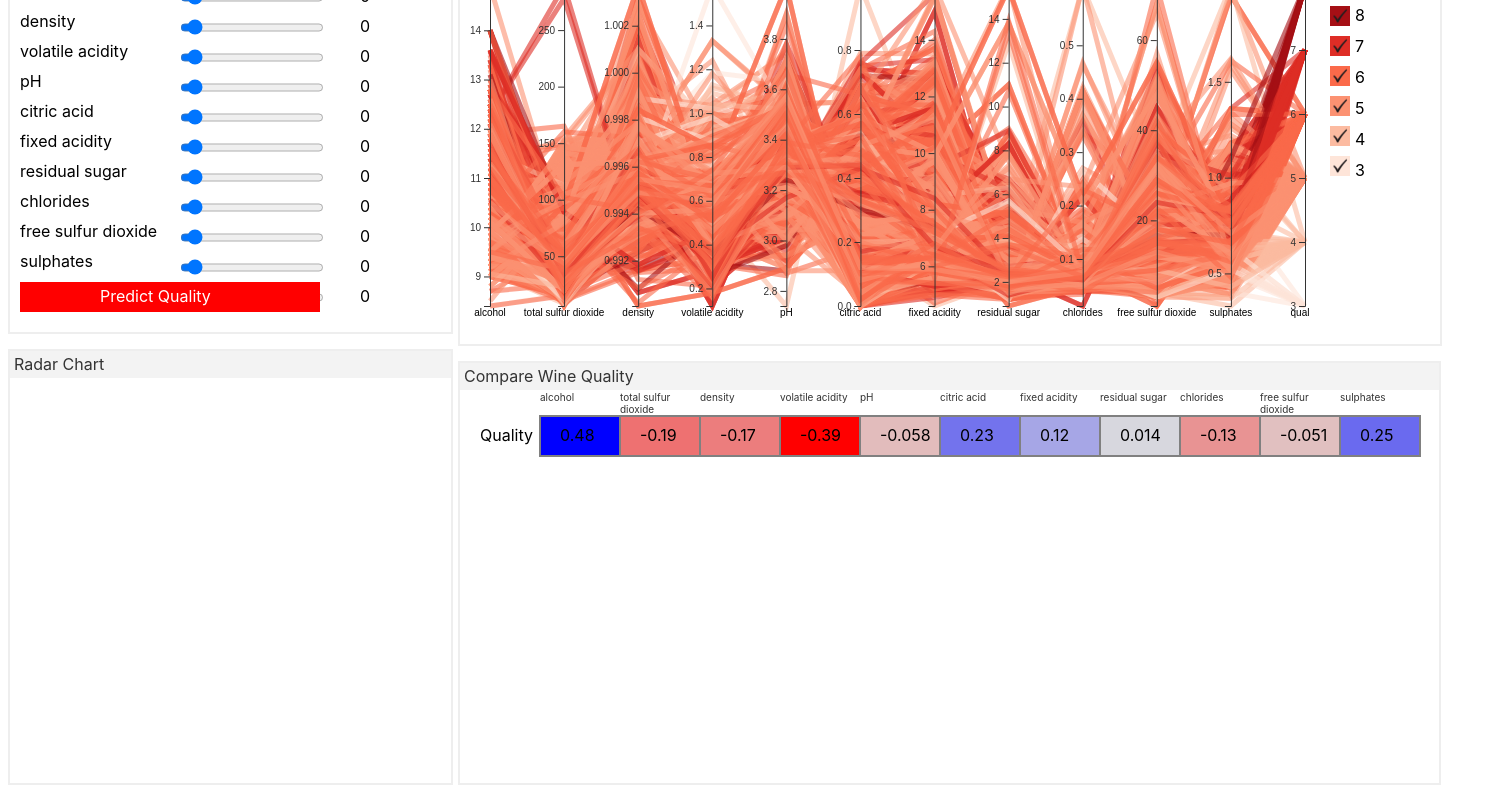
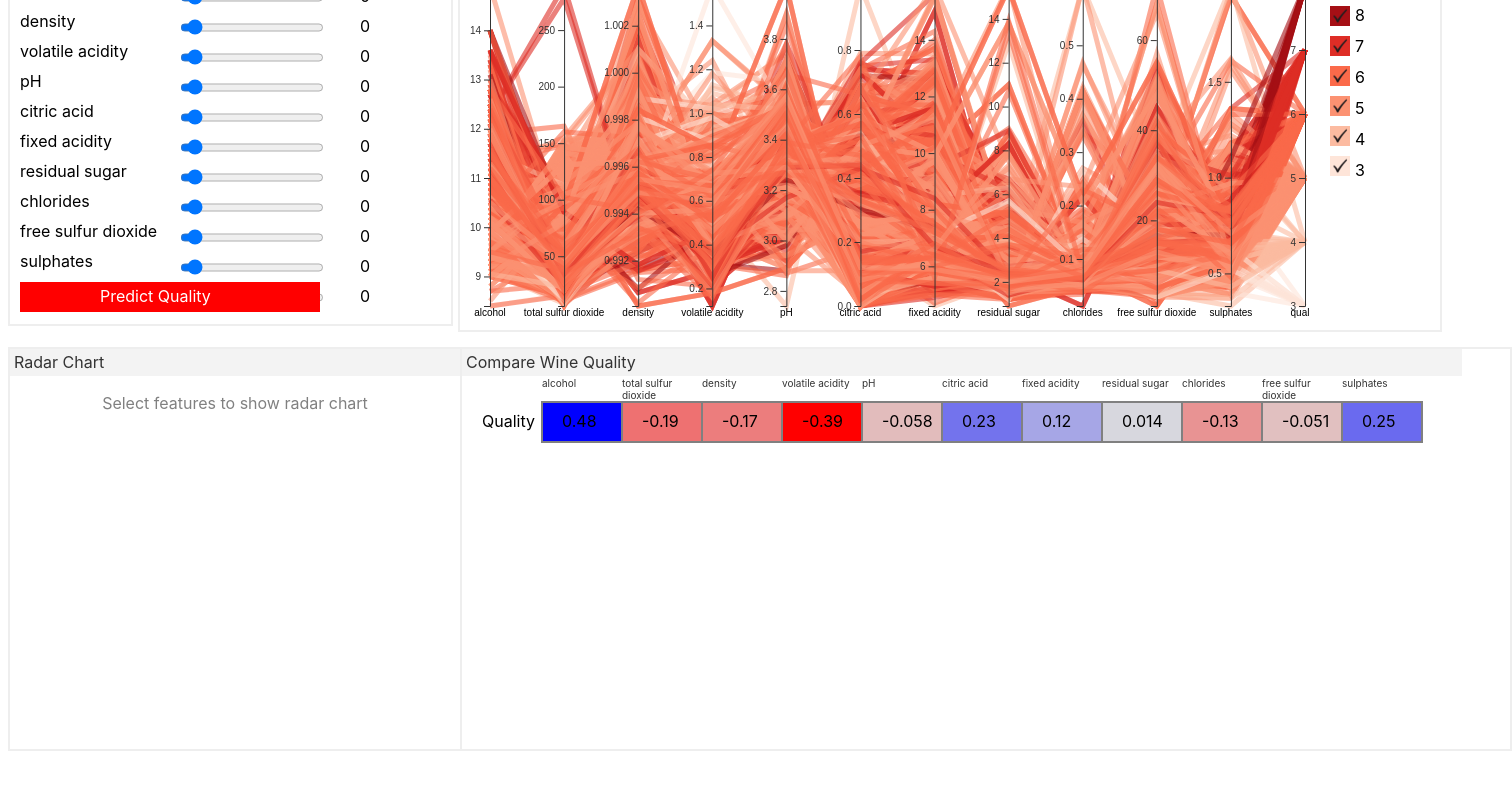
Before and after one commit to yashianand/multivariate-data-analyzer, a Svelte app: page / in a window 1280 px wide. Shown: the part 125-925 px from the top of the page, 1512 px wide, since content can reach past the window. After the commit the page ends 876 px from the top, so only its background shows below. Built offline with nearby package versions, Linux system fonts and the light colour scheme.

Commit message:
complete correlation and radar

```diff
--- a/src/App.svelte
+++ b/src/App.svelte
@@ -21,12 +21,7 @@
 	const numClasses = 6;
 	let key, value;
 	let radar_arr = [];
-	let new_radar_arr = [];
-	console.log(radar_arr)
-
-
-
-
+	let showRadar;
 
 	function setupParallelCoordinates(){
 		// set the features and margins of the graph
@@ -57,7 +52,7 @@
 				// 	}
 				// }
 				return !filteredClasses.includes(sample.quality)
-			});
+			})
 		} else {
 			data = comparison_values
 		}
@@ -117,7 +112,6 @@
 				}
 			));
 		}
-
 		// Draw the lines
 		svg
 			.selectAll("myPath")
@@ -153,7 +147,7 @@
 	function setupComparisonView() {
 		for (let k = 3; k < numClasses+3; ++k){
 			let average_value = {};
-			average_value['quality'] = k
+			average_value['quality'] = k.toString()
 			instances.forEach(instance => {
 				if(instance['Id'] == k) {
 					for (let key in instance) {
@@ -169,7 +163,6 @@
 				if(instance['quality'] == k) {
 					for (let key in instance) {
 						if (key !== 'Id' && key !== 'quality'){
-							// console.log("here: ", instance['Id'], key, instance[key], )
 							average_value[key] += Number(instance[key])
 						}
 					}
@@ -252,19 +245,19 @@
 
 		corrColorScheme = scaleLinear().domain([ Math.min(...corr_array), 0, Math.max(...corr_array) ]).range(["red", "#ddd", "blue"]);
 	});
-// -----------------------------------------------------------------------------------------------------------------------------------------------------------------------------------------------------------------
 
 	function radarClick(corr_val, feature_name, x) {
-
 		if (radar_arr.includes(corr_val)) {
 			radar_arr.pop(corr_val)
 			x.setAttribute('stroke-width', '2')
 			x.setAttribute('stroke', 'gray')
 		}
 		else {
+			if (radar_arr.length < 6) {
 				radar_arr.push(corr_val)
 				x.setAttribute('stroke-width', '5')
 				x.setAttribute('stroke', 'green')
+			}
 		}
 		radar_arr = radar_arr
 
@@ -272,50 +265,63 @@
 			radar_labels.pop(feature_name)
 		}
 		else {
+			if (radar_labels.length < 6) {
 				radar_labels.push(feature_name)
+			}
 		}
 		radar_labels = radar_labels
 
-// -----------------------------------------------------------------------------------------------------------------------------------------------------------------------------------------------------------------
 		function setupRadarChart(){
+			let radar_colors = ["#FEE5D9", "#FCBBA1", "#FC9272", "#FB6A4A",  "#DE2D26", "#A50F15"]
 			var marksCanvas = document.getElementById("marksChart");
-			if (radar_arr.length > 6) {
-				new_radar_arr = radar_arr.slice(0, 6)
+			// normalization
+			let norm = {}
+			for (let i = 0; i < comparison_values.length; ++i) {
+				for (const [feature, feature_value] of Object.entries(comparison_values[i])) {
+					if (feature !== 'quality') {
+						norm[feature] = 0
 					}
+				}
+			}
+			for (let i = 0; i < comparison_values.length; ++i) {
+				for (const [feature, feature_value] of Object.entries(comparison_values[i])) {
+					if (feature !== 'quality') {
+						if (feature_value > norm[feature]){
+							norm[feature] = feature_value
+						}
+					}
+				}
+			}
+			console.log("norm: ", norm)
 
 			for (let i=0; i < 6; ++i) {
-				let idx = corr_array.indexOf(radar_arr[i])
-				console.log("idx: " ,idx)
+				showRadar = i
+			}
+			let final_dataset_array = []
+			for (let i=0; i < comparison_values.length; ++i) {
+				let quality_dict = {
+					'label': 'Quality'+[i+3],
+					'backgroundColor': "rgba(165,15,21,0)",
+					'borderColor': radar_colors[i],
+					'data': []
+				}
+				for (const [feature, feature_value] of Object.entries(comparison_values[i])) {
+					for (let j = 0; j < radar_labels.length; ++j) {
+						if (radar_labels[j] == feature) {
+							let norm_feature_value = feature_value / norm[feature]
+							quality_dict['data'].push(norm_feature_value)
+						}
+					}
+				}
+				final_dataset_array.push(quality_dict)
 			}
 
 			var marksData = {
 				labels: radar_labels.slice(0, 6),
-				datasets: [{
-					label: "Quality 8",
-					backgroundColor: "rgba(165,15,21,0.5)",
-					// data: [1, 0.5917909543, 0.9977424972, 0.4786131524, 0.9615133085, 1]
-				}, {
-					label: "Quality 7",
-					backgroundColor: "rgba(222,45,38,0.5)",
-					// data: [0.9480313834, 0.6196717882, 0.9986368143, 0.4566643279, 0.9684384252, 0.9592565098]
-				}, {
-					label: "Quality 6",
-					backgroundColor: "rgba(251,106,74,0.5)",
-					// data: [0.8788761964,0.7231826107,0.9991489043,0.5624469486,0.9764779577,0.700119336]
-				}, {
-					label: "Quality 5",
-					backgroundColor: "rgba(252,146,114,0.5)",
-					// data: [0.8185333654, 1, 0.9996387108, 0.6523924432, 0.9726158343, 0.6230601722]
-				}, {
-					label: "Quality 4",
-					backgroundColor: "rgba(252,187,161,0.5)",
-					// data: [0.848744594, 0.6413510818, 0.9990761098, 0.7845814179, 0.9951469788, 0.4452722985]
-				}, {
-					label: "Quality 3",
-					backgroundColor: "rgba(254,229,217,0.8)",
-					// data: [0.8231051906, 0.4405991789, 1, 1, 1, 0.4372159091]
-				}]
+				datasets:  final_dataset_array
 			};
+			console.log("dataset: ", marksData)
+
 
 			var radarChart = new Chart(marksCanvas, {
 				type: 'radar',
@@ -333,11 +339,11 @@
 	<h1>Multivariate Data Analyzer</h1>
 
 	<div id="container">
-		<div id="sidebar" style="width: 450px;">
+		<div id="sidebar" style="width: 450px; height: 400px;">
 			<div id="input-view" class="view-panel">
 				<div class="view-title">Input View</div>
 				<div id="input-view-content">
-					<svg height="380" width="441">
+					<svg height="400" width="441">
 						{#each features as label,i}
 							<text x="10" y="{i*30+15}" width="80%" height="10">{label}</text>
 							<foreignObject x="170" y="{i*30}" width="170" height="30">
@@ -351,10 +357,7 @@
 
 				</div>
 			</div>
-			<div id="radar-view" class="view-panel">
-				<div class="view-title">Radar Chart</div>
-				<canvas id="marksChart" width="600" height="400"></canvas>
-			</div>
+
 		</div>
 		<div id="main-section" >
 			<div id="parcoord-view" class="view-panel" style="width: 980px;">
@@ -387,12 +390,24 @@
 					</svg>
 				</div>
 			</div>
-<!-- ----------------------------------------------------------------------------------------------------------------------------------------------------------------------------------------------------------------- -->
+		</div>
+	</div>
+	<div id="container" class="view-bottom-panel" style="width: 1500px;">
+		<div id="title">
 
-			<div id="comparison-view" class="view-panel" >
+		</div>
+		<div id="sidebar" class="view-divider" style="width: 450px; height: 400px;">
+			<div class="view-title">Radar Chart</div>
+			<div id="radar-view">
+				{#if showRadar == undefined}
+					<p id="radar-text">Select features to show radar chart</p>
+				{/if}
+				<canvas id="marksChart" width="200" height="160"></canvas>
+			</div>
+		</div>
+		<div class="view-Corr" id="main-section" style="width: 1000px;">
 			<div class="view-title">Compare Wine Quality</div>
-					<div class="view-barChart">
-						<svg viewbox="0 0 980 250" >
+			<svg >
 				<g>
 					<text x=20 y=50>Quality</text>
 					{#each corr_array as corr_val, index}
@@ -419,8 +434,7 @@
 			</svg>
 		</div>
 	</div>
-		</div>
-	</div>
+
 </main>
 <!--  -->
 
@@ -433,7 +447,7 @@
 	#container {
 		display: flex;
 	}
-	#sidebar, #main-section {
+	#sidebar, #main-section, #title {
 		display: flex;
 		flex-direction: column;
 	}
@@ -441,8 +455,20 @@
 		border: 2px solid #eee;
 		margin-bottom: 15px;
 		margin-right: 15px;
-		height: 70%;
+		height: 100%;
 		width: 98%;
+	}
+	.view-divider {
+		border-right: 2px solid #eee;
+		margin-right: 0px;
+		height: 100%;
+	}
+	.view-bottom-panel {
+		border: 2px solid #eee;
+		margin-bottom: 15px;
+		margin-right: 15px;
+		width: 100%;
+
 	}
 	.view-title {
 		background-color: #f3f3f3;
@@ -450,33 +476,16 @@
 		margin-bottom: 1px;
 		padding: 3px 4px 4px 4px;
 	}
-	.quality-selection {
-		height: 250px;
-		width: 110px;
-		padding-top: 10px;
-		padding-left: 10px;
-	}
-	.view-barChart {
-		height: 250px;
-		width: 980px;
-		padding: 10 10 10 10;
-	}
 	#input-view-content {
 		height: 380px;
 	}
-	#comp-view {
-		font-size: 11px;
-		width: 10px;
-		overflow-wrap: break-word;
-	}
-	#axis {
-		stroke: black;
-	}
-	#quality-text {
-		border: 1px;
-		border-style: solid;
-		border-color: black;
-		border-left: none;
+	#radar-text {
+		font-size: medium;
+		color: gray;
+		text-align: center;
 	}
 
+
+
+
 </style>
```
Lines whose indentation alone changed are shown as unchanged.
